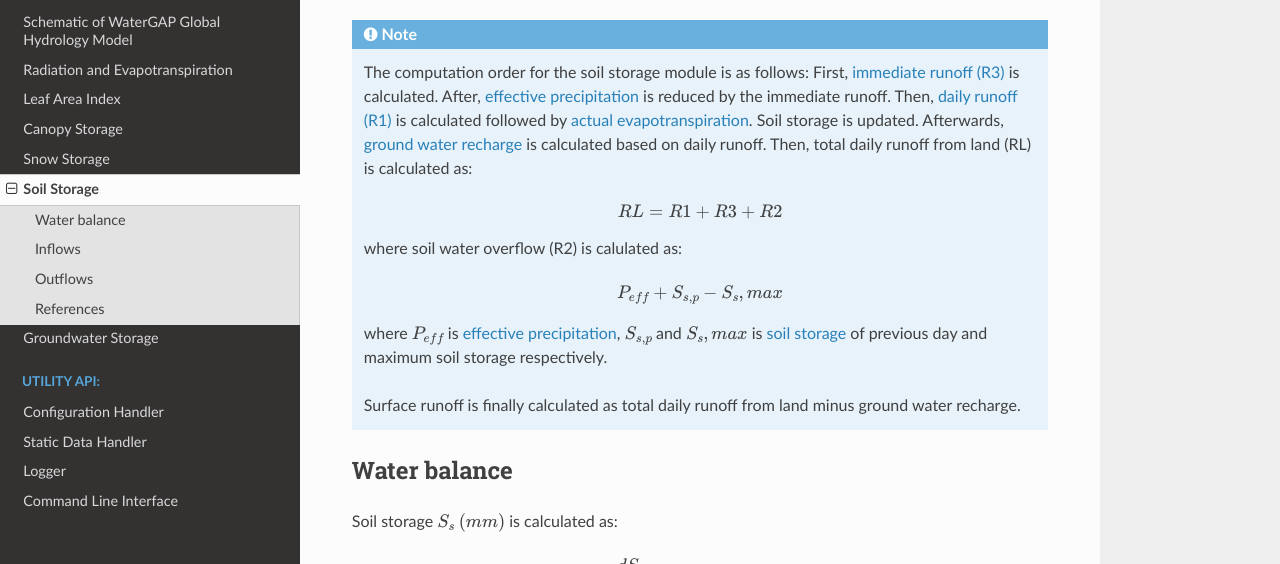
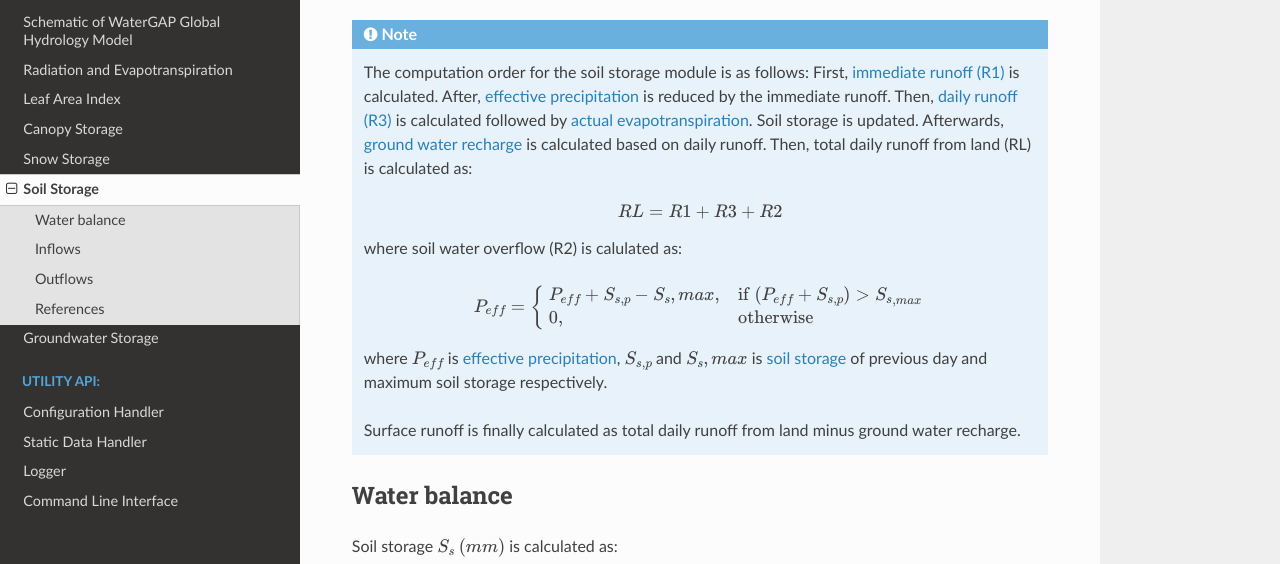
Before and after one commit to HydrologyFrankfurt/ReWaterGAP, a Sphinx documentation site: the page built from docs/api_docs/soilstorage.rst, in a window 1280 px wide and 900 px high, cut to the strip 336-900 px from the top of the window. Built offline with Sphinx 7.4.7 and the Read the Docs theme 2.0.0, drawn with Linux system fonts in a browser that asks for light colours.

Commit message:
Update soilstorage.rst

```diff
--- a/docs/api_docs/soilstorage.rst
+++ b/docs/api_docs/soilstorage.rst
@@ -8,9 +8,9 @@ This module computes soil storage and related fluxes for all grid cells based on
 
 .. note::
    The computation order for the soil storage module is as follows:
-   First, :ref:`immediate runoff (R3) <immediate_runoff>` is calculated. After,
+   First, :ref:`immediate runoff (R1) <immediate_runoff>` is calculated. After,
    :ref:`effective precipitation <effective_precipitation>` is reduced by the immediate runoff.
-   Then, :ref:`daily runoff (R1) <runoff>` is calculated followed by :ref:`actual evapotranspiration <actual_evapotranspiration>`.
+   Then, :ref:`daily runoff (R3) <runoff>` is calculated followed by :ref:`actual evapotranspiration <actual_evapotranspiration>`.
    Soil storage is updated. Afterwards, :ref:`ground water recharge <diffuse_groundwater_recharge>` is calculated based on daily runoff.
    Then, total daily runoff from land (RL) is calculated as:
 
@@ -20,7 +20,15 @@ This module computes soil storage and related fluxes for all grid cells based on
    where soil water overflow (R2) is calulated as:
 
    .. math::
-      {P}_{eff}  + {S}_{s,p} - {S_s,max}
+           :nowrap:
+
+            \[
+            {P}_{eff}=
+            \begin{cases}
+            {P}_{eff} + {S}_{s,p} - {S_s,max}, & \text{if } ({P}_{eff} + {S}_{s,p})>{S_s}_{,max} \\
+            0, & \text{otherwise}
+            \end{cases}
+            \]
 
    where :math:`{P}_{eff}` is :ref:`effective precipitation <effective_precipitation>`, :math:`{S}_{s,p}` and :math:`{S_s,max}` is :ref:`soil storage <soil_storage>`
    of previous day and maximum soil storage respectively.
```
